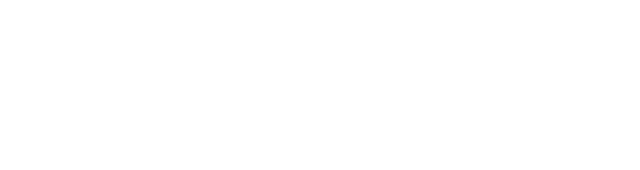
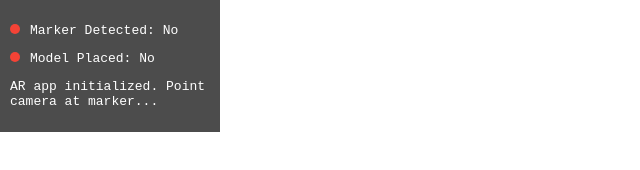
Before and after one commit to devanshlunar/ARjs, a website: page index.html in a window 1280 px wide. Shown: the whole page, without its empty margins (0-640 px from the left). Drawn offline with Linux system fonts and the light colour scheme.

Commit message:
debug messages

```diff
--- a/index.html
+++ b/index.html
@@ -12,23 +12,122 @@
             margin: 0;
             overflow: hidden;
         }
+
+        #debug-panel {
+            position: fixed;
+            top: 0;
+            left: 0;
+            background-color: rgba(0, 0, 0, 0.7);
+            color: white;
+            padding: 10px;
+            font-family: monospace;
+            z-index: 999;
+            width: 200px;
+        }
+
+        .status {
+            display: inline-block;
+            width: 10px;
+            height: 10px;
+            border-radius: 50%;
+            margin-right: 10px;
+        }
+
+        .active {
+            background-color: #4CAF50;
+        }
+
+        .inactive {
+            background-color: #F44336;
+        }
     </style>
 </head>
 <body style="margin: 0; overflow: hidden;">
+    <!-- Debug Panel -->
+    <div id="debug-panel">
+        <p><span id="marker-status" class="status inactive"></span>Marker Detected: <span id="marker-detected">No</span></p>
+        <p><span id="model-status" class="status inactive"></span>Model Placed: <span id="model-placed">No</span></p>
+    </div>
+
     <a-scene embedded arjs="sourceType: webcam; debugUIEnabled: false;">
-        <!-- Create a marker with patter-hiro.patt (a default pattern provided by AR.js) -->
-        <a-marker type="pattern" url="pattern-marker.patt">
+        <!-- Create a marker with the pattern file -->
+        <a-marker type="pattern" url="pattern-marker.patt" id="ar-marker">
             <!-- Create a rotating cube -->
             <a-box position="0 1 0"
                    color="#4CC3D9"
                    rotation="0 0 0"
                    scale="1 1 1"
-                   animation="property: rotation; to: 0 360 0; loop: true; dur: 5000; easing: linear;">
+                   animation="property: rotation; to: 0 360 0; loop: true; dur: 5000; easing: linear;"
+                   id="ar-cube">
             </a-box>
         </a-marker>
 
         <!-- Add a camera entity -->
         <a-entity camera></a-entity>
     </a-scene>
+
+    <script>
+        // Debug elements
+        const markerDetectedText = document.getElementById('marker-detected');
+        const markerStatus = document.getElementById('marker-status');
+        const modelPlacedText = document.getElementById('model-placed');
+        const modelStatus = document.getElementById('model-status');
+
+        // Get the marker element
+        const marker = document.getElementById('ar-marker');
+        const cube = document.getElementById('ar-cube');
+
+        // Add event listeners for marker detection
+        marker.addEventListener('markerFound', function() {
+            console.log('Marker found!');
+            markerDetectedText.textContent = 'Yes';
+            markerStatus.classList.remove('inactive');
+            markerStatus.classList.add('active');
+
+            // Update model status after a small delay to ensure it's actually rendered
+            setTimeout(() => {
+                modelPlacedText.textContent = 'Yes';
+                modelStatus.classList.remove('inactive');
+                modelStatus.classList.add('active');
+                console.log('Model placed!');
+            }, 500);
+        });
+
+        marker.addEventListener('markerLost', function() {
+            console.log('Marker lost!');
+            markerDetectedText.textContent = 'No';
+            markerStatus.classList.remove('active');
+            markerStatus.classList.add('inactive');
+
+            modelPlacedText.textContent = 'No';
+            modelStatus.classList.remove('active');
+            modelStatus.classList.add('inactive');
+        });
+
+        // Display console logs on mobile devices too
+        window.onerror = function(message, source, lineno, colno, error) {
+            alert('Error: ' + message);
+            return true;
+        };
+
+        console.log = function(message) {
+            if (typeof message === 'object') {
+                message = JSON.stringify(message);
+            }
+            const debugPanel = document.getElementById('debug-panel');
+            const logMessage = document.createElement('p');
+            logMessage.textContent = message;
+            debugPanel.appendChild(logMessage);
+
+            // Keep only the last 5 messages
+            const messages = debugPanel.getElementsByTagName('p');
+            if (messages.length > 7) { // 2 status lines + 5 log messages
+                debugPanel.removeChild(messages[2]); // Remove the oldest log (after the 2 status lines)
+            }
+        };
+
+        // Initial debug message
+        console.log('AR app initialized. Point camera at marker...');
+    </script>
 </body>
 </html>
```
